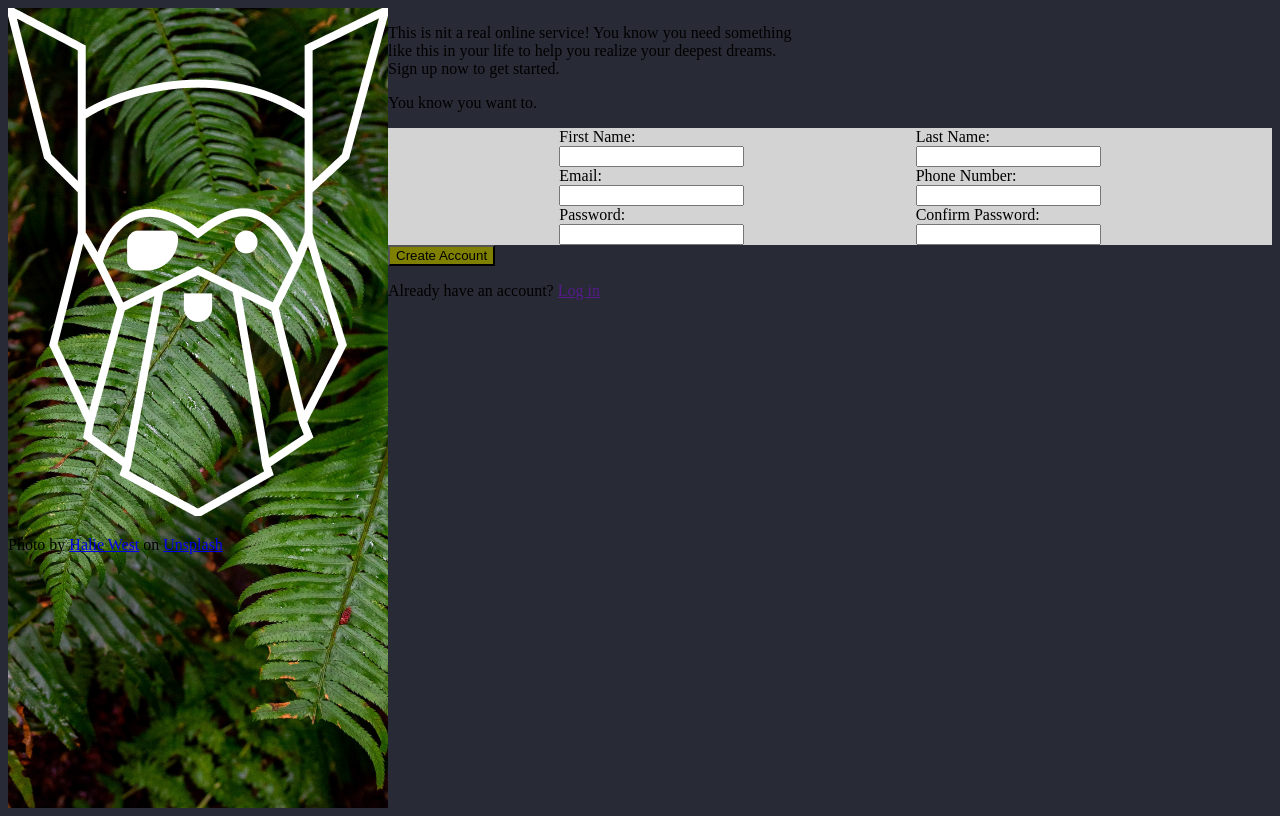
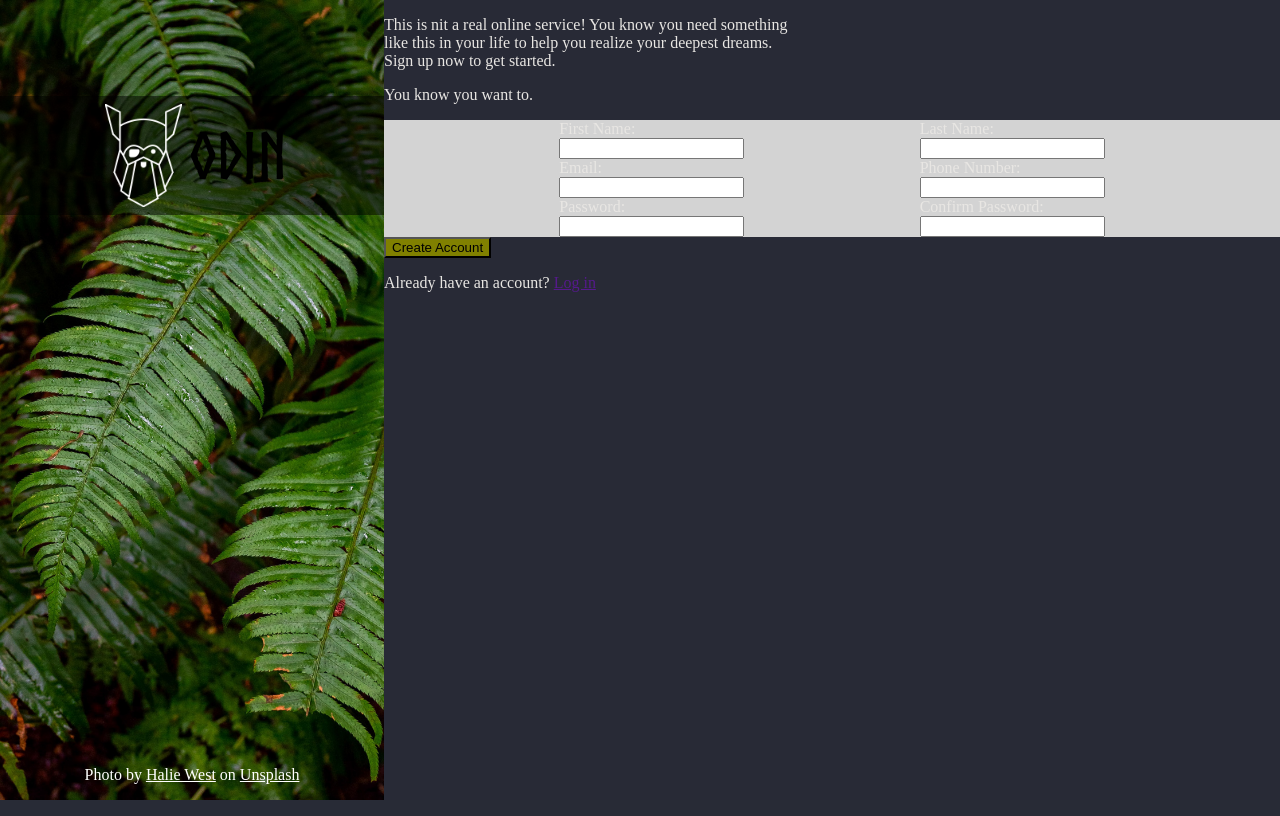
Before and after one commit to Source-Kod/odin-sign-up-form, a plain HTML site: page index.html in a window 1280 px wide. Drawn offline with Linux system fonts and the light colour scheme.

Commit message:
CSS complete for left side

```diff
--- a/css/style.css
+++ b/css/style.css
@@ -1,21 +1,69 @@
+:root {
+  --left_width: 30vw;
+  --right_width: 70vw;
+}
+
 /* Set the background color for the entire page */
 body {
   background-color: #282b36;
   display: flex;
+  margin: 0;
 }
 
 .left_side {
   background-image: url('../img/halie-west-25xggax4bSA-unsplash.jpg');
-  width: 30vw;
+  width: var(--left_width);
   height: 100vh;
   background-size: cover;
   background-repeat: no-repeat;
   background-position: center center;
 }
 
+.banner {
+  display: flex;
+  position: absolute;
+  background-color: rgba(0,0,0,0.5);
+  justify-content: center;
+  align-items: center;
+  top: 12vh;
+  width: var(--left_width);
+}
+
+@font-face {
+  font-family: Norse-Bold;
+  src: url('../font/Norse-Bold.otf');
+}
+
+.banner p {
+  display: flex;
+  font-family: Norse-Bold;
+  font-size: 4rem;
+  margin: 0;
+}
+
+.banner img {
+  max-width: 20%;
+  margin: .5rem;
+}
+
+.left_bottom_text {
+  display: flex;
+  position: absolute;
+  bottom: 0%;
+  justify-content: center;
+  width: var(--left_width);
+  color: white;
+}
+
+.left_bottom_text a:link {
+color: white;
+}
+
 .right_side {
-  width: 70vw;
   height: 100vh;
+  width: var(--right_width);
+  background-color: #282A36;
+  color: #e8e6e3;
 }
 
 .form-section {
--- a/index.html
+++ b/index.html
@@ -10,6 +10,7 @@
     <div class="left_side">
       <div class="banner">
         <img src="img/odin-lined.png" alt="">
+        <p>ODIN</p>
       </div>
       <div class="left_bottom_text">
         <p>Photo by <a href="https://unsplash.com/ko/@haliewestphoto?utm_source=unsplash&utm_medium=referral&utm_content=creditCopyText">Halie West</a> on <a href="https://unsplash.com/photos/25xggax4bSA?utm_source=unsplash&utm_medium=referral&utm_content=creditCopyText">Unsplash</a></p>
```
